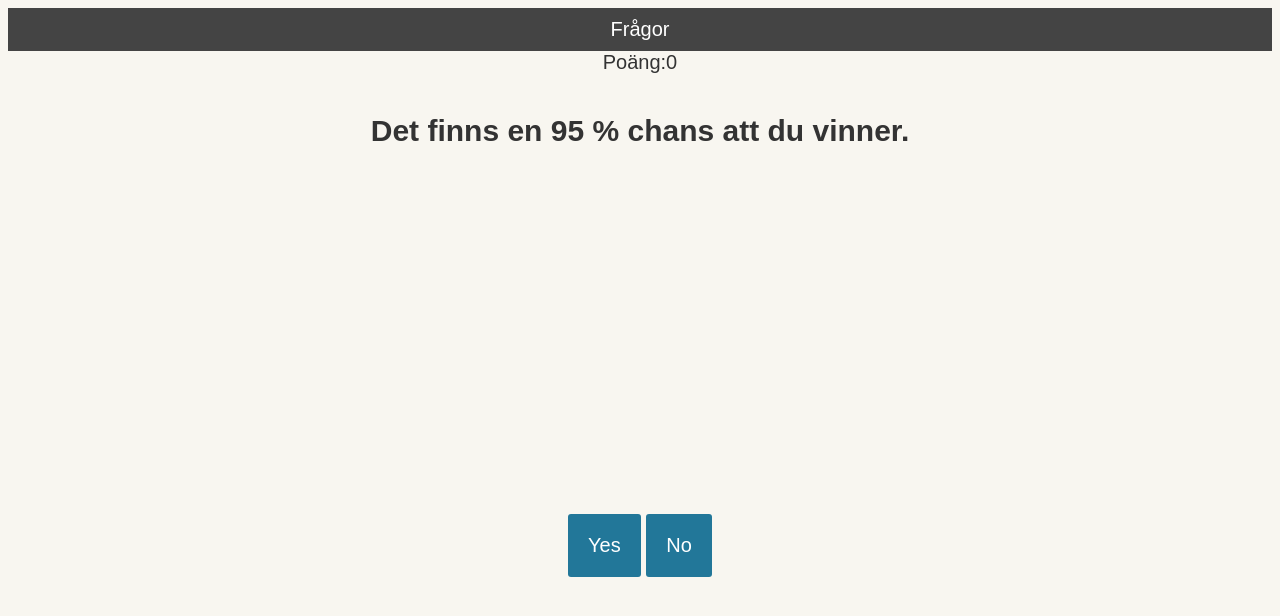
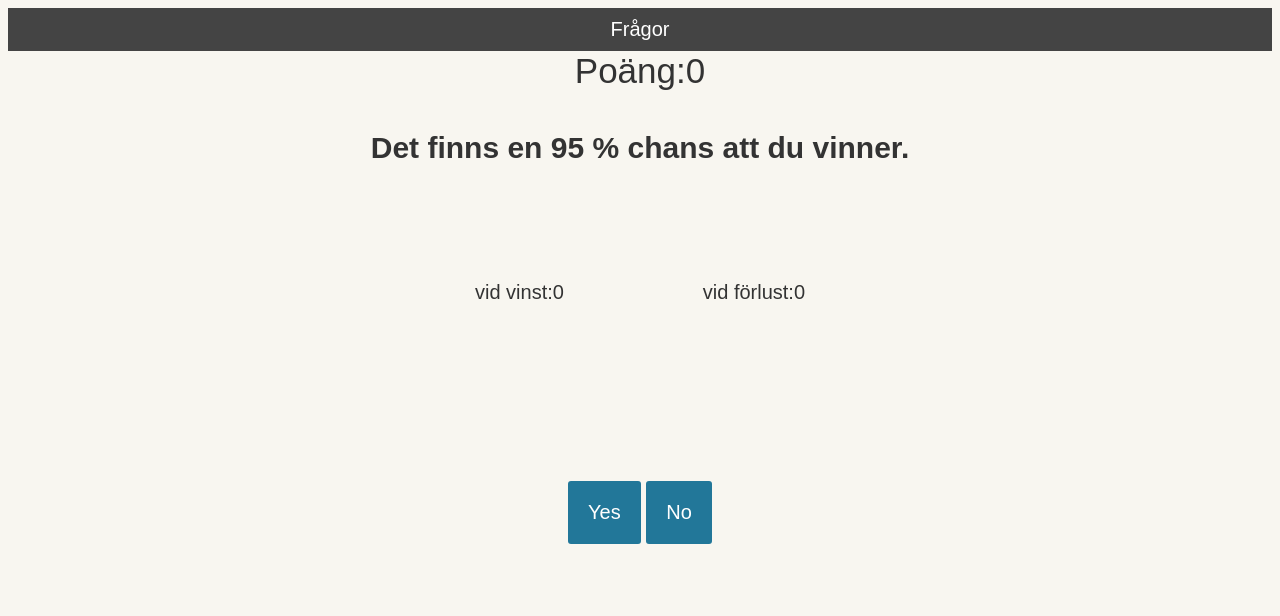
Before and after one commit to Aragorn173/jsquiz, a website: page src/index.html in a window 1280 px wide. Drawn offline with Linux system fonts and the light colour scheme.

Commit message:
layout i helhet funkar. kvar koppla rätt och räkna rätt

```diff
--- a/src/css/stylesheet.css
+++ b/src/css/stylesheet.css
@@ -60,6 +60,14 @@ button:hover{
 
 .quiz-container {
 	position: relative;
-	height: 400px;
+	height: 150px;
 	margin-top: 40px;
 }
+
+#kanvinna {
+	height: 200px;
+}
+
+#score {
+	font-size: 35px;
+}
--- a/src/index.html
+++ b/src/index.html
@@ -13,10 +13,9 @@
     <div class="quiz-container">
     <div id="quiz"></div>
     </div>
+    <div id="kanvinna"></div>
     <button id="yes">Yes</button>
     <button id="no">No</button>
-    <!--<button id="submit">Submit quiz</button> -->
-    <!--<div id="results"></div> -->
 </body>
 
 <script src="js/quiz.js"></script>
--- a/src/js/quiz.js
+++ b/src/js/quiz.js
@@ -6,50 +6,22 @@
         const output = [];
         questions.forEach(
             (currentQuestion, questionNumber) => {
-                const answers = [];
-                for (letter in currentQuestion.answers) {
-                    answers.push(
-                        `<label>
-                    <input type="button" name="question${questionNumber}" value="${letter}">
-                    ${letter} :
-                    ${currentQuestion.answers[letter]}
-                    </label>`
-                    );
-                }
+
                 output.push(
                     `<div class="slide">
                 <div class="question"> ${currentQuestion.question} </div>
-                <div class="answers"> ${answers.join('')} </div>
                 </div>`
                 );
             }
         );
         quizContainer.innerHTML = output.join('');
+        kanvinna();
         showScore();
     }
 
-    function showResults() {
-        const answerContainers = quizContainer.querySelectorAll('.answers');
-
-        let numCorrect = 0;
-
-        questions.forEach((currentQuestion, questionNumber) => {
-
-            const answerContainer = answerContainers[questionNumber];
-            const selector = `input[name=question${questionNumber}]:checked`;
-            const userAnswer = (answerContainer.querySelector(selector) || {}).value;
-
-            if (userAnswer === currentQuestion.correctAnswer) {
-                numCorrect++;
-
-                answerContainers[questionNumber].style.color = 'lightgreen';
-            }
-            else {
-                answerContainers[questionNumber].style.color = 'red';
-            }
-        });
-
-        resultsContainer.innerHTML = `${numCorrect} out of ${questions.length}`;
+    function kanvinna(){
+        let kanvinnaDiv = document.getElementById('kanvinna');
+        kanvinnaDiv.textContent = 'vid vinst:' + loss + Array(25).fill('\xa0').join('') + 'vid förlust:' + win;
     }
 
     function showScore() {
@@ -61,210 +33,101 @@
         slides[currentSlide].classList.remove('active-slide');
         slides[n].classList.add('active-slide');
         currentSlide = n;
-        if (currentSlide === 0) {
-            yesButton.style.display = 'inline-block';
-        }
-        else {
-            yesButton.style.display = 'inline-block';
-        }
-        if (currentSlide === slides.length - 1) {
-            noButton.style.display = 'inline-block';
-            submitButton.style.display = 'inline-block';
-        }
+        calcWin();
+        calcLoss();
+        console.log(win);
+        console.log(loss);
     }
 
     function calcWin() {
-        x = (Math.floor(Math.random() * (120 - 90)) + 90) / 100;
-        win = chanceWin * 1000 * x;
+        x = (Math.floor(Math.random() * (110 - 90)) + 90) / 100;
+        win = 0.05 * 1000 * x;
+        Math.round(win);
     }
 
     function calcLoss() {
         loss = 1000 - win;
-
     }
 
     function answerNo() {
+        showScore();
         showSlide(currentSlide + 1);
+        kanvinna();
     }
 
     function answerYes() {
-        calcWin();
-        calcLoss();
+        score += win;
+        showScore();
         console.log(win);
         console.log(loss);
         showSlide(currentSlide + 1);
-    }
-
-    function checkAnswer(userSelected) {
-
-        let currQuestion = questions[this.currentSlide];
-
-        if (currQuestion.yesButton == userSelected) {
-            answerYes();
-        }
-        else if (currQuestion.noButton == userSelected) {
-            answerNo();
-        }
-
-        showScore();
+        kanvinna();
     }
 
 
 
     const quizContainer = document.getElementById('quiz');
-    const resultsContainer = document.getElementById('results');
-    const submitButton = document.getElementById('submit');
     let win = 0;
     let loss = 0;
     let chanceWin;
     let x = 0;
     let score = 0;
-    /*const myQuestions = [
-        {
-            question: "Who invented JavaScript?",
-            answers: {
-                a: "Douglas Crockford",
-                b: "Sheryl Sandberg",
-                c: "Brendan Eich"
-            },
-            correctAnswer: "c"
-        },
-        {
-            question: "Which one of these is a JavaScript package manager?",
-            answers: {
-                a: "Node.js",
-                b: "TypeScript",
-                c: "npm"
-            },
-            correctAnswer: "c"
-        },
-        {
-            question: "Which tool can you use to ensure code quality?",
-            answers: {
-                a: "Angular",
-                b: "jQuery",
-                c: "RequireJS",
-                d: "ESLint"
-            },
-            correctAnswer: "d"
-        },
-        {
-            question: "Du har 50% chans att vinna. <br> <br> <br> Vid vinst: " + win + Array(25).fill('\xa0').join('') + " Vid förlust: "+ loss + "<br> <br> Vill du ta chansen?",
-            answers: {
-                a: "ja",
-                b: "nej",
-            },
-            correctAnswer: "a"
-        }
-    ];*/
 
     let questions = [
         {
             question: "Det finns en 95 % chans att du vinner.",
-            chanceWin: 0.95
+            chanceWin: 0.87
         },
         {
             question: "Det finns en 48 % chans att du vinner.",
-            answers: {
-                a: 'ja',
-                b: 'nej',
-            },
             chanceWin: 0.48
         },
         {
             question: "Det finns en 80 % chans att du vinner.",
-            answers: {
-                a: 'ja',
-                b: 'nej',
-            },
             chanceWin: 0.80
         },
         {
             question: "Det finns en 26 % chans att du vinner.",
-            answers: {
-                a: 'ja',
-                b: 'nej',
-            },
             chanceWin: 0.26
         },
         {
             question: "Det finns en 62 % chans att du vinner.",
-            answers: {
-                a: 'ja',
-                b: 'nej',
-            },
             chanceWin: 0.62
         },
         {
             question: "Det finns en 5 % chans att du vinner.",
-            answers: {
-                a: 'ja',
-                b: 'nej',
-            },
             chanceWin: 0.05
         },
         {
             question: "Det finns en 74 % chans att du vinner.",
-            answers: {
-                a: 'ja',
-                b: 'nej',
-            },
             chanceWin: 0.74
         },
         {
             question: "Det finns en 55 % chans att du vinner.",
-            answers: {
-                a: 'ja',
-                b: 'nej',
-            },
             chanceWin: 0.55
         },
         {
             question: "Det finns en 38 % chans att du vinner.",
-            answers: {
-                a: 'ja',
-                b: 'nej',
-            },
             chanceWin: 0.38
         },
         {
             question: "Det finns en 82 % chans att du vinner.",
-            answers: {
-                a: 'ja',
-                b: 'nej',
-            },
             chanceWin: 0.82
         },
         {
             question: "Det finns en 68 % chans att du vinner.",
-            answers: {
-                a: 'ja',
-                b: 'nej',
-            },
             chanceWin: 0.68
         },
         {
             question: "Det finns en 35 % chans att du vinner.",
-            answers: {
-                a: 'ja',
-                b: 'nej',
-            },
             chanceWin: 0.35
         },
         {
             question: "Det finns en 15 % chans att du vinner.",
-            answers: {
-                a: 'ja',
-                b: 'nej',
-            },
             chanceWin: 0.15
         },
         {
             question: "Det finns en 33 % chans att du vinner.",
-            answers: {
-                a: 'ja',
-                b: 'nej',
-            },
             chanceWin: 0.33
         },
 
```
